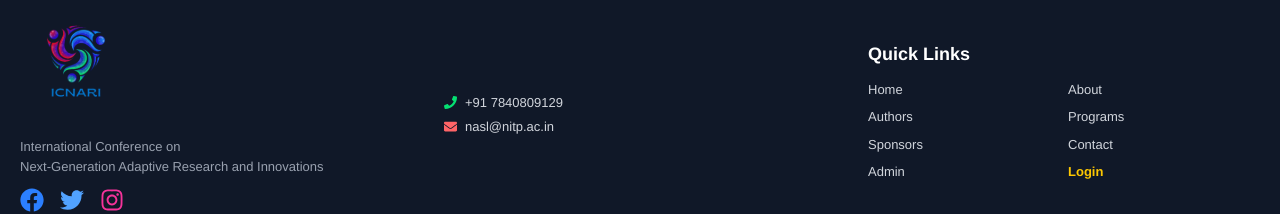
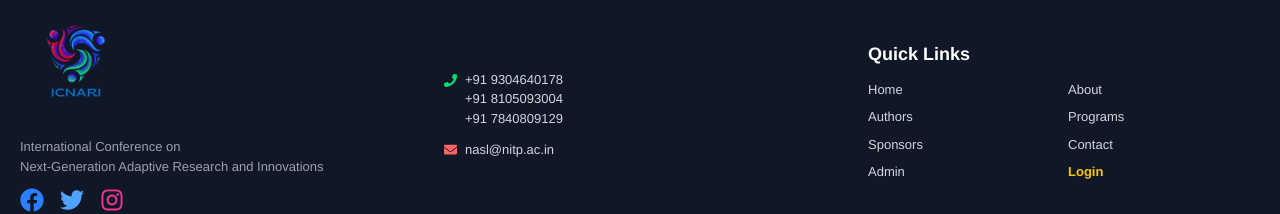
Before and after one commit to suryanshvermaa/Conference_website, a React (Vite) app in the folder frontend/: page /authors/call-for-papers in a window 1280 px wide. Shown: the part 2171-2385 px from the top of the page. Built offline with nearby package versions, Linux system fonts and the light colour scheme.

Commit message:
fix: update footer contact information for clarity and consistency

```diff
--- a/frontend/src/components/Footer.jsx
+++ b/frontend/src/components/Footer.jsx
@@ -21,11 +21,15 @@ export default function Footer() {
 
         {/* Middle Section: Contact Info */}
         <div className="flex flex-col text-center md:text-left">
-          <div className="flex items-center justify-center md:justify-start mt-2">
-            <FaPhone className="text-green-400 mr-2" />
-            <span className="text-gray-300">+91 7840809129</span>
+          <div className="flex items-start justify-center md:justify-start mt-2">
+            <FaPhone className="text-green-400 mr-2 mt-1" />
+            <div className="flex flex-col text-gray-300">
+              <span>+91 9304640178</span>
+              <span>+91 8105093004</span>
+              <span>+91 7840809129</span>
+            </div>
           </div>
-          <div className="flex items-center justify-center md:justify-start mt-1">
+          <div className="flex items-center justify-center md:justify-start mt-3">
             <FaEnvelope className="text-red-400 mr-2" />
             <span className="text-gray-300">nasl@nitp.ac.in</span>
           </div>
```
